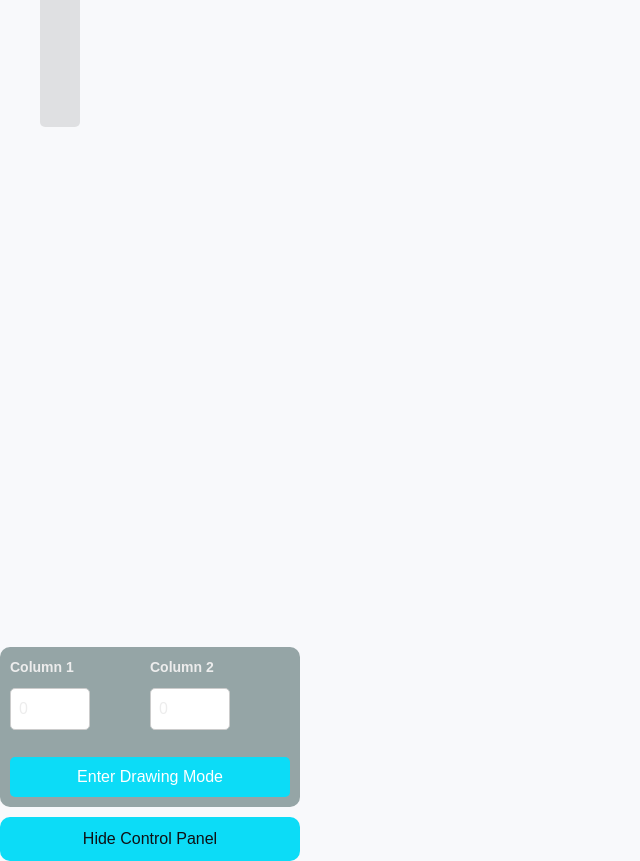
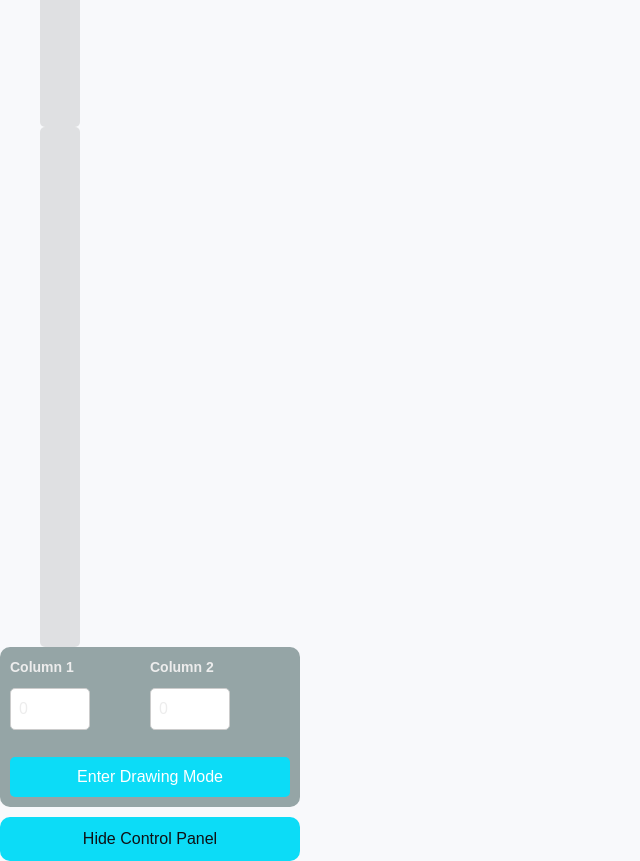
Before and after one commit to Kirby-Schuetz/comparator, a Next.js app in the folder comparator-app/: page / in a window 1280 px wide. Shown: the part 480-1341 px from the top of the page, without its empty margins (0-640 px from the left). Built offline with nearby package versions, Linux system fonts and the light colour scheme.

Commit message:
Removed un-necessary block group code.

```diff
--- a/comparator-app/src/app/components/Block.tsx
+++ b/comparator-app/src/app/components/Block.tsx
@@ -42,6 +42,7 @@
   };
 
   return (
+    <div className="block-group">
       <motion.div
         key={id}
         className="block"
@@ -59,5 +60,6 @@
         <div style={{ ...styles.face, ...styles.top }} />
         <div style={{ ...styles.face, ...styles.bottom }} />
       </motion.div>
+    </div>
   );
 }
--- a/comparator-app/src/app/components/BlockGroup.tsx
+++ /dev/null
@@ -1,32 +0,0 @@
-"use client";
-
-// import { motion } from "framer-motion";
-import Block from "./Block";
-
-interface BlockGroupProps {
-  id: string;
-  isDraggable: boolean;
-  onDragEnd?: (event: MouseEvent | TouchEvent | PointerEvent) => void;
-  constraintsRef: React.RefObject<HTMLDivElement>;
-  columnId: 'left' | 'right';
-  isTop: boolean;
-  isBottom: boolean;
-}
-
-export function BlockGroup({
-  id,
-  isDraggable,
-  onDragEnd,
-  constraintsRef,
-}: BlockGroupProps) {
-  return (
-    <div className="block-group">
-      <Block
-        id={id}
-        isDraggable={isDraggable}
-        onDragEnd={onDragEnd}
-        constraintsRef={constraintsRef as React.RefObject<HTMLDivElement>}
-      />
-    </div>
-  );
-}
--- a/comparator-app/src/app/components/LeftColumn.tsx
+++ b/comparator-app/src/app/components/LeftColumn.tsx
@@ -11,7 +11,7 @@
 
 import { motion } from "framer-motion";
 import { useRef } from "react";
-import { BlockGroup } from './BlockGroup';
+import Block from './Block';
 import { useBoxManagement } from "../hooks/useBoxManagement";
 import { CONFIG } from "../types/shared";
 
@@ -36,10 +36,11 @@
 
 export default function LeftColumn() {
   const constraintsRef = useRef<HTMLDivElement>(null);
-  const { boxes, addBox, removeBox } = useBoxManagement();
+  const { boxes, addBox, removeBox } = useBoxManagement('left');
 
   const handleDoubleClick = (e: React.MouseEvent) => {
-    console.log('Double click event detected');
+    if (e.currentTarget !== e.target) return; // Only trigger if clicking the column itself
+    console.log('Left column double click event detected');
     e.preventDefault();
     e.stopPropagation();
     addBox();
@@ -73,28 +74,33 @@
           minHeight: '100%',
           zIndex: 200,
         }}
-      />
-
-      <div className="boxes-container" style={{
+      >
+        <div
+          className="boxes-container"
+          onDoubleClick={handleDoubleClick}
+          style={{
             gap: '24px',
             display: 'flex',
             flexDirection: 'column',
             justifyContent: 'center',
+            alignItems: 'center',
             height: '100%',
-        position: 'relative',
-      }}>
-        {boxes.map((box, index) => (
-          <BlockGroup
+            position: 'absolute',
+            top: 0,
+            left: 0,  // Changed from 'right' to 'left' for left column
+            width: '100%',
+          }}
+        >
+          {boxes.map((box) => (
+            <Block
               key={box.id}
               id={box.id}
               isDraggable
               onDragEnd={(event) => handleDragEnd(event, box.id)}
               constraintsRef={constraintsRef as React.RefObject<HTMLDivElement>}
-            columnId="left"
-            isTop={index === 0}
-            isBottom={index === boxes.length - 1}
             />
           ))}
+        </div>
       </div>
     </motion.div>
   );
--- a/comparator-app/src/app/components/RightColumn.tsx
+++ b/comparator-app/src/app/components/RightColumn.tsx
@@ -1,15 +1,10 @@
 "use client";
 
 import { motion } from "framer-motion";
-import { useState, useRef, useEffect } from "react";
-import { useRightBox } from "../context/right-box-context";
-import { BlockGroup } from './BlockGroup';
+import { useRef } from "react";
+import Block from './Block';
+import { useBoxManagement } from "../hooks/useBoxManagement";
 import { CONFIG } from "../types/shared";
-
-interface Box {
-  id: string;
-  points?: number;
-}
 
 const styles = {
   container: {
@@ -23,61 +18,22 @@
     width: CONFIG.BOX_WIDTH,
     height: "100%",
     float: "right" as const,
-    backgroundColor: "rgba(0,0,0,0)",
+    backgroundColor: "rgba(0,0,0,0.1)",
     borderRadius: 5,
+    paddingBottom: "24px",
   },
 };
 
-function useBoxManagement() {
-  const [boxes, setBoxes] = useState<Box[]>([]);
-  const { rightState, rightDispatch } = useRightBox();
-
-  const updateBoxPoints = (boxArray: Box[]): Box[] => {
-    if (boxArray.length === 0) return [];
-    return boxArray.map((box, index) => ({
-      ...box,
-      points: index === 0 ? 10 :
-             index === boxArray.length - 1 ? 1 :
-             undefined
-    }));
-  };
-
-  useEffect(() => {
-    const desiredCount = Math.min(Math.max(0, rightState.count), CONFIG.MAX_BOXES);
-    const currentCount = boxes.length;
-
-    if (desiredCount > currentCount) {
-      const newBoxes = [...boxes];
-      for (let i = currentCount; i < desiredCount; i++) {
-        newBoxes.push({ id: crypto.randomUUID() });
-      }
-      setBoxes(updateBoxPoints(newBoxes));
-    } else if (desiredCount < currentCount) {
-      const newBoxes = boxes.slice(0, desiredCount);
-      setBoxes(updateBoxPoints(newBoxes));
-    }
-  }, [boxes, rightState.count]);
-
-  const removeBox = (boxId: string) => {
-    const updatedBoxes = boxes.filter(box => box.id !== boxId);
-    setBoxes(updateBoxPoints(updatedBoxes));
-    rightDispatch({ type: "decrement" });
-  };
-
-  const addBox = () => {
-    if (boxes.length >= CONFIG.MAX_BOXES) return;
-
-    const newBoxes = [...boxes, { id: crypto.randomUUID() }];
-    setBoxes(updateBoxPoints(newBoxes));
-    rightDispatch({ type: "increment" });
-  };
-
-  return { boxes, removeBox, addBox };
-}
-
 export default function RightColumn() {
   const constraintsRef = useRef<HTMLDivElement>(null);
-  const { boxes, addBox, removeBox } = useBoxManagement();
+  const { boxes, addBox, removeBox } = useBoxManagement('right');
+
+  const handleDoubleClick = (e: React.MouseEvent) => {
+    console.log('Right column double click event detected');
+    e.preventDefault();
+    e.stopPropagation();
+    addBox();
+  };
 
   const handleDragEnd = (event: MouseEvent | TouchEvent | PointerEvent, boxId: string) => {
     const container = constraintsRef.current?.getBoundingClientRect();
@@ -97,27 +53,43 @@
 
   return (
     <motion.div ref={constraintsRef} style={styles.container}>
-      <div onDoubleClick={addBox} style={styles.column} />
-
-      <div className="boxes-container right" style={{
+      <div
+        onDoubleClick={handleDoubleClick}
+        style={{
+          ...styles.column,
+          position: 'relative',
+          cursor: 'pointer',
+          minWidth: CONFIG.BOX_WIDTH,
+          minHeight: '100%',
+          zIndex: 200,
+        }}
+      >
+        <div
+          className="boxes-container right"
+          onDoubleClick={handleDoubleClick}
+          style={{
             gap: '24px',
             display: 'flex',
             flexDirection: 'column',
             justifyContent: 'center',
-        height: '100%'
-      }}>
-        {boxes.map((box, index) => (
-          <BlockGroup
+            alignItems: 'center',
+            height: '100%',
+            position: 'absolute',
+            top: 0,
+            right: 0,
+            width: '100%',
+          }}
+        >
+          {boxes.map((box) => (
+            <Block
               key={box.id}
               id={box.id}
-            isDraggable={true}
+              isDraggable
               onDragEnd={(event) => handleDragEnd(event, box.id)}
               constraintsRef={constraintsRef as React.RefObject<HTMLDivElement>}
-            columnId="right"
-            isTop={index === 0}
-            isBottom={index === boxes.length - 1}
             />
           ))}
+        </div>
       </div>
     </motion.div>
   );
--- a/comparator-app/src/app/hooks/useBoxManagement.ts
+++ b/comparator-app/src/app/hooks/useBoxManagement.ts
@@ -1,11 +1,17 @@
 import { useState, useEffect } from "react";
 import { useLeftBox } from "../context/left-box-context";
+import { useRightBox } from "../context/right-box-context";
 import { Box, CONFIG } from "../types/shared";
 
 // Configuration
-export function useBoxManagement() {
+export function useBoxManagement(columnId: 'left' | 'right') {
   const [boxes, setBoxes] = useState<Box[]>([]);
   const { leftState, leftDispatch } = useLeftBox();
+  const { rightState, rightDispatch } = useRightBox();
+
+  // Get the correct state and dispatch based on columnId
+  const state = columnId === 'left' ? leftState : rightState;
+  const dispatch = columnId === 'left' ? leftDispatch : rightDispatch;
 
   // Handle window resizing
   useEffect(() => {
@@ -20,7 +26,7 @@
 
   // Update boxes when count changes
   useEffect(() => {
-    const desiredCount = Math.min(Math.max(0, leftState.count), CONFIG.MAX_BOXES);
+    const desiredCount = Math.min(Math.max(0, state.count), CONFIG.MAX_BOXES);
     const currentCount = boxes.length;
 
     if (desiredCount > currentCount) {
@@ -29,7 +35,7 @@
       for (let i = currentCount; i < desiredCount; i++) {
         newBoxes.push({
           id: crypto.randomUUID(),
-          x: 0,
+          x: columnId === 'left' ? 0 : CONFIG.CONTAINER_WIDTH - CONFIG.BOX_WIDTH,
           y: CONFIG.CONTAINER_HEIGHT - (i + 1) * (CONFIG.BOX_WIDTH + CONFIG.SPACING)
         });
       }
@@ -43,29 +49,35 @@
       }));
       setBoxes(repositionedBoxes);
     }
-  }, [boxes,leftState.count]);
+  }, [boxes, state.count, columnId]);
 
   const removeBox = (boxId: string) => {
     const updatedBoxes = boxes.filter(box => box.id !== boxId);
-    const leftColumnBoxes = updatedBoxes.filter(box => box.x === 0);
+    const columnBoxes = updatedBoxes.filter(box =>
+      columnId === 'left' ? box.x === 0 : box.x === CONFIG.CONTAINER_WIDTH - CONFIG.BOX_WIDTH
+    );
 
-    const repositionedBoxes = leftColumnBoxes.map((box, index) => ({
+    const repositionedBoxes = columnBoxes.map((box, index) => ({
       ...box,
       y: CONFIG.CONTAINER_HEIGHT - (index + 1) * (CONFIG.BOX_WIDTH + CONFIG.SPACING),
     }));
     setBoxes(repositionedBoxes);
-    leftDispatch({ type: "decrement" });
+    dispatch({ type: "decrement" });
   };
 
   const addBox = () => {
     if (boxes.length >= CONFIG.MAX_BOXES) return;
     console.log('Adding box');
     const newId = crypto.randomUUID();
-    const newY = CONFIG.CONTAINER_HEIGHT - (leftState.count + 1) * (CONFIG.BOX_WIDTH + CONFIG.SPACING);
+    const newY = CONFIG.CONTAINER_HEIGHT - (state.count + 1) * (CONFIG.BOX_WIDTH + CONFIG.SPACING);
 
-    const newBoxes = [...boxes, { id: newId, x: 0, y: newY }];
+    const newBoxes = [...boxes, {
+      id: newId,
+      x: columnId === 'left' ? 0 : CONFIG.CONTAINER_WIDTH - CONFIG.BOX_WIDTH,
+      y: newY
+    }];
     setBoxes(newBoxes);
-    leftDispatch({ type: "increment" });
+    dispatch({ type: "increment" });
   };
 
   return { boxes, removeBox, addBox };
```
Also changed, not shown: comparator-app/src/app/hooks/useColumnManagement.ts (deleted, +0 -58 lines). Lines whose indentation alone changed are shown as unchanged.
